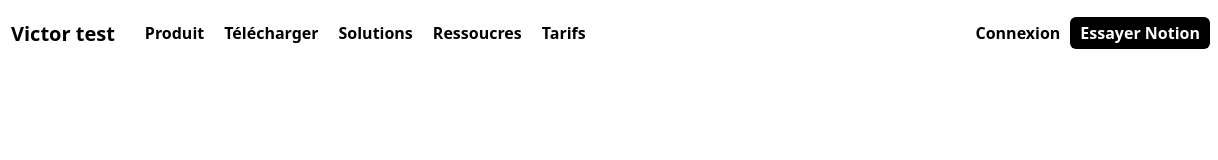
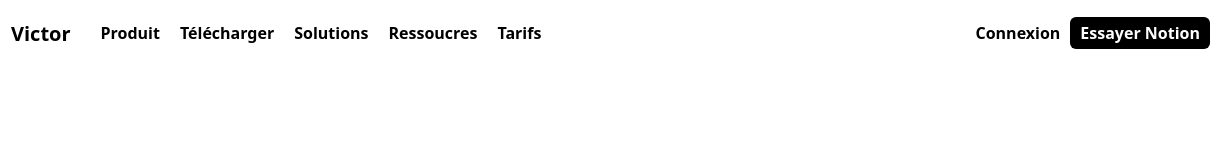
Before and after one commit to victormsnv/menuvictor, a plain HTML site: page index.html in a window 1280 px wide. Shown: the full height of the page, 62-1280 px from the left. Drawn offline with Linux system fonts and the light colour scheme.

Commit message:
Update index.html

```diff
--- a/index.html
+++ b/index.html
@@ -14,7 +14,7 @@
       <div class="header-left">
          <a href="index.html" class="profile">
             <img src="Photos/pdpvictor.jpeg" alt="" id="pdpvictor">
-            <h3>Victor test</h3>
+            <h3>Victor</h3>
         </a>
          <ul class="menu">
             <li class="menu-item">
```
